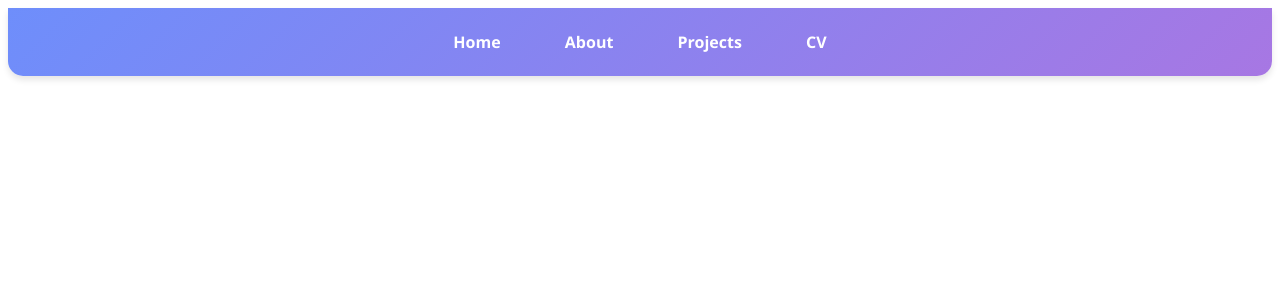
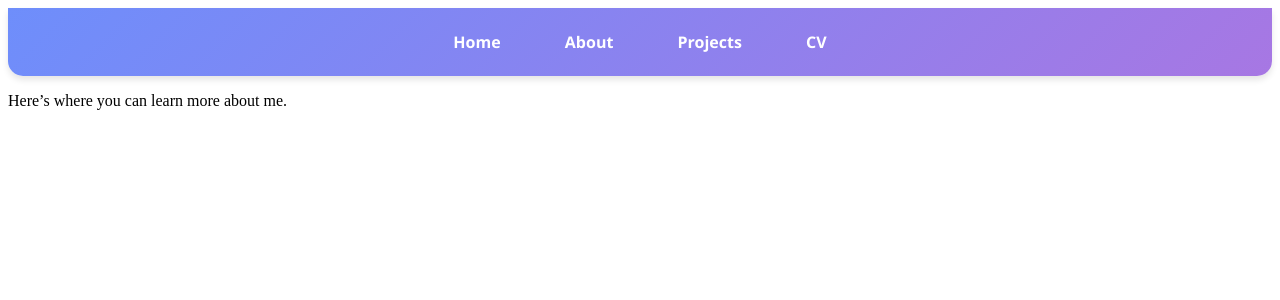
Before and after one commit to nokia2255/nokia2255.github.io, a Jekyll site: the page built from cv.md, in a window 1280 px wide. Shown: the top 300 px of the page. Built offline with Jekyll 4.4.1, drawn with Linux system fonts in a browser that asks for light colours.

Commit message:
Update cv.md

```diff
--- a/cv.md
+++ b/cv.md
@@ -2,3 +2,5 @@
 layout: default
 title: ZhangJing Mok's CV
 ---
+
+Here's where you can learn more about me.
```
